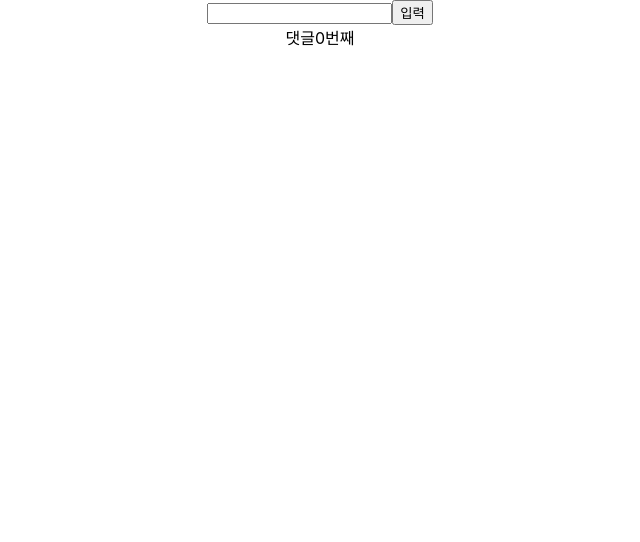
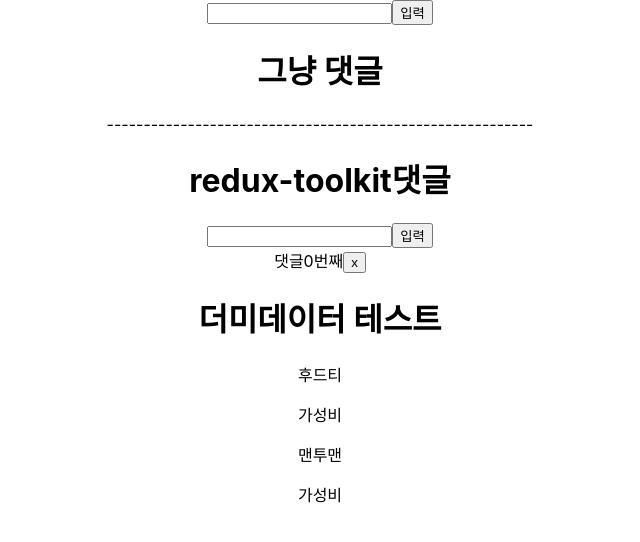
Before and after one commit to iym1511/TypeScript-Study, a React (Create React App) app: page / in a window 1280 px wide. Shown: the top 542 px of the page, without its empty margins (320-960 px from the left). Built offline with nearby package versions, Linux system fonts and the light colour scheme.

Commit message:
redux-toolkit 타입 연습

```diff
--- a/src/page/Todolist.tsx
+++ b/src/page/Todolist.tsx
@@ -1,8 +1,9 @@
-import { ChangeEvent, useState } from "react";
+import { ChangeEvent, FormEvent, useState } from "react";
 import { useSelector } from "react-redux";
 import { useDispatch } from "react-redux";
-import { CommentsState, addComment } from "../redux/commentsSlice";
+import { Comment, addComment, deleteComment } from "../redux/commentsSlice";
 import { RootState } from "../store";
+import { dataType } from "../redux/data";
 
 interface Todo {
     id: number,
@@ -25,8 +26,11 @@ interface Com {
 const Todolist = () => {
 
     const dispatch = useDispatch()
-    const comments = useSelector((state :RootState)=> state.comment)
+
+    const comments = useSelector((state :RootState)=> state.commentlists)
     console.log(comments)
+    const datalist = useSelector((state :RootState)=> state.data)
+
     const [comment, setComment] = useState<Com>({
         id:0,
         comment:""
@@ -41,10 +45,15 @@ const Todolist = () => {
         isChecked: false,
     });
 
-    const onChange = (e: ChangeEvent<HTMLInputElement>):void => {
+    // state로만 만든 댓글기능
+    const onChangeTodo = (e: ChangeEvent<HTMLInputElement>):void => {
         setTodo({
             ...todo, text:e.target.value
         })
+    }
+
+    //  redux-toolkit을 사용한 댓글기능
+    const onChangeComment = (e: ChangeEvent<HTMLInputElement>):void =>{
         setComment({
             ...comment, comment:e.target.value
         })
@@ -62,32 +71,67 @@ const Todolist = () => {
             id: todo.id++,
             text: todo.text
         })
+
         // todo원본유지하면서 투두 추가
         setTodo({
             ...todo,
             id: todo.id++,
             text:"",
         })
-        dispatch(addComment(comment))
         console.log(todolist)
+    }
+
+    const onReset = () => {
+        setComment({...comment, comment : ""})
+    }
+
+    const CommentClick = (e: FormEvent<HTMLFormElement>):void => {
+        e.preventDefault();
+        if(comment.comment != ""){
+            dispatch(addComment(comment))
+        }else{
+            alert("댓글을 작성해주세요!")
+        }
+        onReset();
     }
 
     return (
         <div>
-            <input type="text" value={todo.text} onChange={(e)=>onChange(e)}/>
+            <input type="text" value={todo.text} onChange={(e)=>onChangeTodo(e)}/>
             <button onClick={todoClick}>입력</button>
-            {/* {
+
+            <h1>그냥 댓글</h1>
+            {
                 todolist.map((a)=>(
                     <div>
                         <span>{a.text}</span>
                     </div>
                 ))
-            } */}
+            }
 
+            <span>----------------------------------------------------------</span>
+
+            <h1>redux-toolkit댓글</h1>
+
+            <form onSubmit={CommentClick}>
+                <input type="text" value={comment.comment} onChange={(e)=>onChangeComment(e)}/>
+                <button type="submit">입력</button>
+            </form>
             {
-                comments.comment.map((a :Com)=>(
+                comments.map((a :Comment, i)=>(
+                    <div key={i}>
+                        <span>{a.comment}</span>
+                        <button onClick={()=>dispatch(deleteComment(a))}>x</button>
+                    </div>
+                ))
+            }
+
+            <h1>더미데이터 테스트</h1>
+            {
+                datalist.map((a :dataType)=>(
                     <div>
-                        <span>{a.comment}</span>
+                        <p>{a.title}</p>
+                        <p>{a.name}</p>
                     </div>
                 ))
             }
--- a/src/redux/commentsSlice.tsx
+++ b/src/redux/commentsSlice.tsx
@@ -8,20 +8,28 @@ export interface Comment{
     comment: string;
 }
 
-// initialState에서 사용할 타입
-export interface CommentsState{
-    comment : Comment[];
-}
+// initialState에서 사용할 타입 (배열안에 한번 더써줄때 방법)
+// export interface CommentsState{
+//     commentlist : Comment[];
+// }
 
 // 타입을 지정받은 initialState
-const initialState:CommentsState={
-    comment: [
+const initialState:Comment[]=[
         {
             id:0,
             comment:"댓글0번째"
         },
-    ],
-}
+]
+
+// 타입을 지정받은 initialState (배열안에 한번 더써줄때 방법)
+// const initialState:CommentsState={
+//     commentlist: [
+//         {
+//             id:0,
+//             comment:"댓글0번째"
+//         },
+//     ],
+// }
 
 export const commentsSlice = createSlice({
     name: 'comment',
@@ -33,10 +41,13 @@ export const commentsSlice = createSlice({
                 id : nextId,
                 comment: action.payload.comment
             }
-            state.comment.push(commentAdd)
+            state.push(commentAdd)
+        },
+        deleteComment(state, action:PayloadAction<Comment>){
+            return state.filter((a)=>a.id !== action.payload.id)
         }
     }
 })
 
-export const { addComment } = commentsSlice.actions;
+export const { addComment, deleteComment } = commentsSlice.actions;
 export default commentsSlice.reducer;
--- /dev/null
+++ b/src/redux/data.tsx
@@ -0,0 +1,31 @@
+import { createSlice, PayloadAction } from "@reduxjs/toolkit";
+
+export interface dataType {
+    id:number,
+    title:string,
+    name:string,
+}
+
+const initialState:dataType[] =[
+    {
+        id:0,
+        title:"후드티",
+        name:"가성비"
+    },
+    {
+        id:1,
+        title:"맨투맨",
+        name:"가성비"
+    },
+]
+
+export const dataSlice = createSlice({
+    name:"data",
+    initialState,
+    reducers:{
+
+    }
+})
+
+export const { } = dataSlice.actions;
+export default dataSlice.reducer;
--- a/src/store.tsx
+++ b/src/store.tsx
@@ -1,6 +1,7 @@
 import { Store } from "@reduxjs/toolkit";
 import { configureStore, combineReducers } from '@reduxjs/toolkit';
-import commentsReducer from "./redux/commentsSlice"
+import commentsReducer from "./redux/commentsSlice";
+import dataReducer from "./redux/data";
 
 // const store= configureStore({
 //     reducer:{
@@ -9,11 +10,12 @@ import commentsReducer from "./redux/commentsSlice"
 // })
 
 const rootReducer = combineReducers({
-        comment: commentsReducer
-    })
+    commentlists: commentsReducer,
+    data: dataReducer
+})
 
 const store = configureStore({
-    reducer:rootReducer
+    reducer: rootReducer
 })
 
 
```
